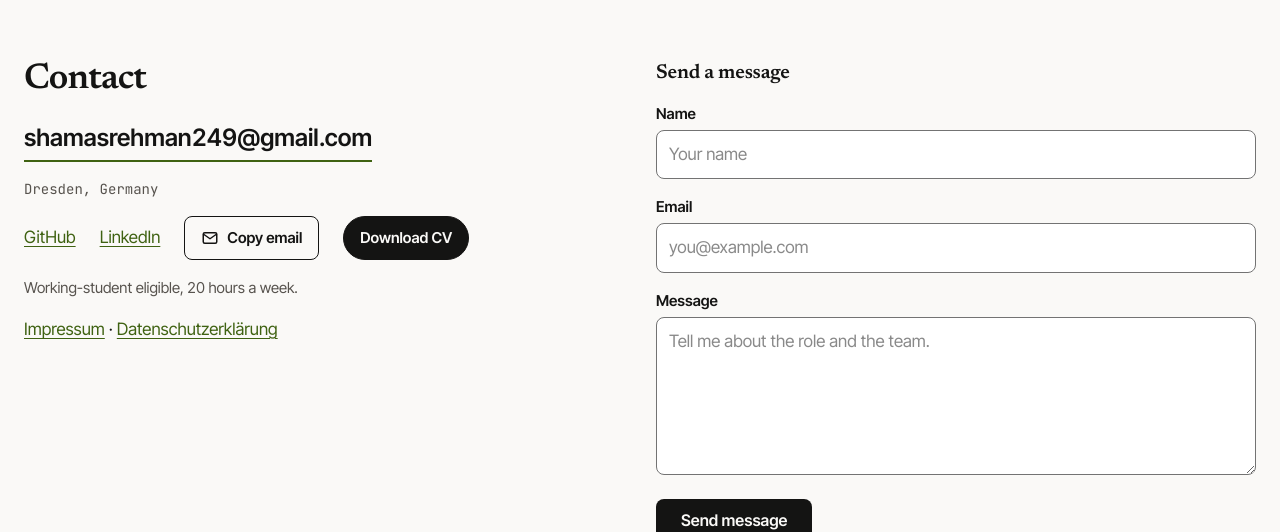
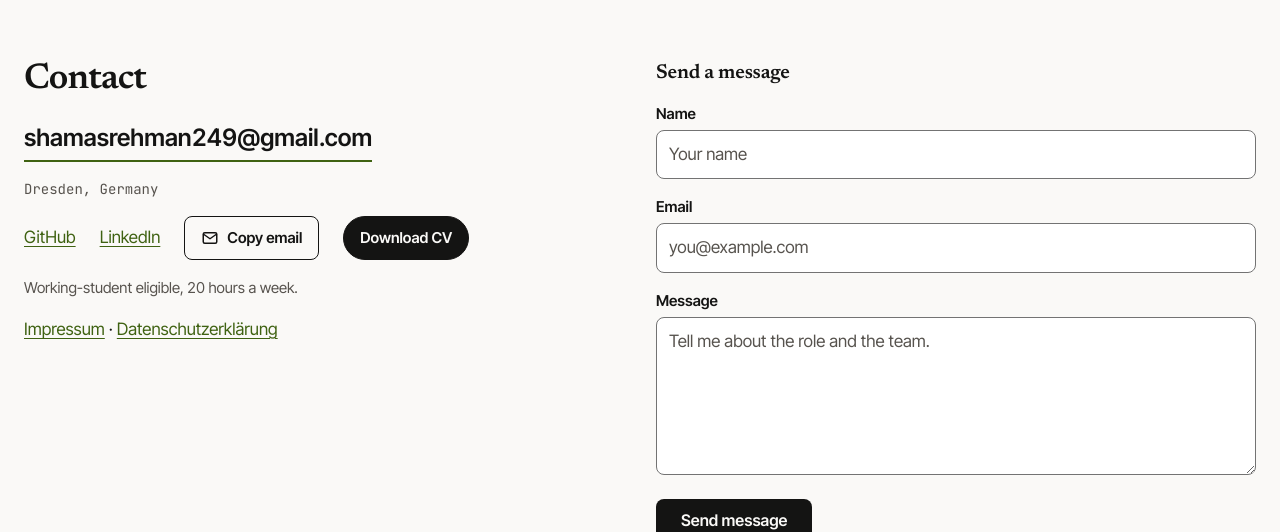
Before and after one commit to shamas92/portfolio-v4, a Next.js app: page / in a window 1280 px wide. Shown: the part 8460-8992 px from the top of the page. Built offline with nearby package versions, Linux system fonts and the light colour scheme.

Commit message:
Forms: set placeholder colour to --ink-muted at full opacity
Placeholders rendered as ink at 50% opacity (Tailwind
preflight), 3.46:1 in light mode. --ink-muted at opacity 1
is 7.25:1 light and 7.76:1 dark.

```diff
--- a/src/app/globals.css
+++ b/src/app/globals.css
@@ -3254,6 +3254,16 @@ footer[id],
   width: 100%;
 }
 
+/* Placeholders: without this they render as ink at 50%
+   opacity (Tailwind preflight), 3.46:1 in light mode.
+   --ink-muted at full opacity is 7.25:1 light and 7.76:1
+   dark. */
+.form-field input::placeholder,
+.form-field textarea::placeholder {
+  color: var(--ink-muted);
+  opacity: 1;
+}
+
 .form-field textarea {
   min-height: 120px;
   resize: vertical;
```
